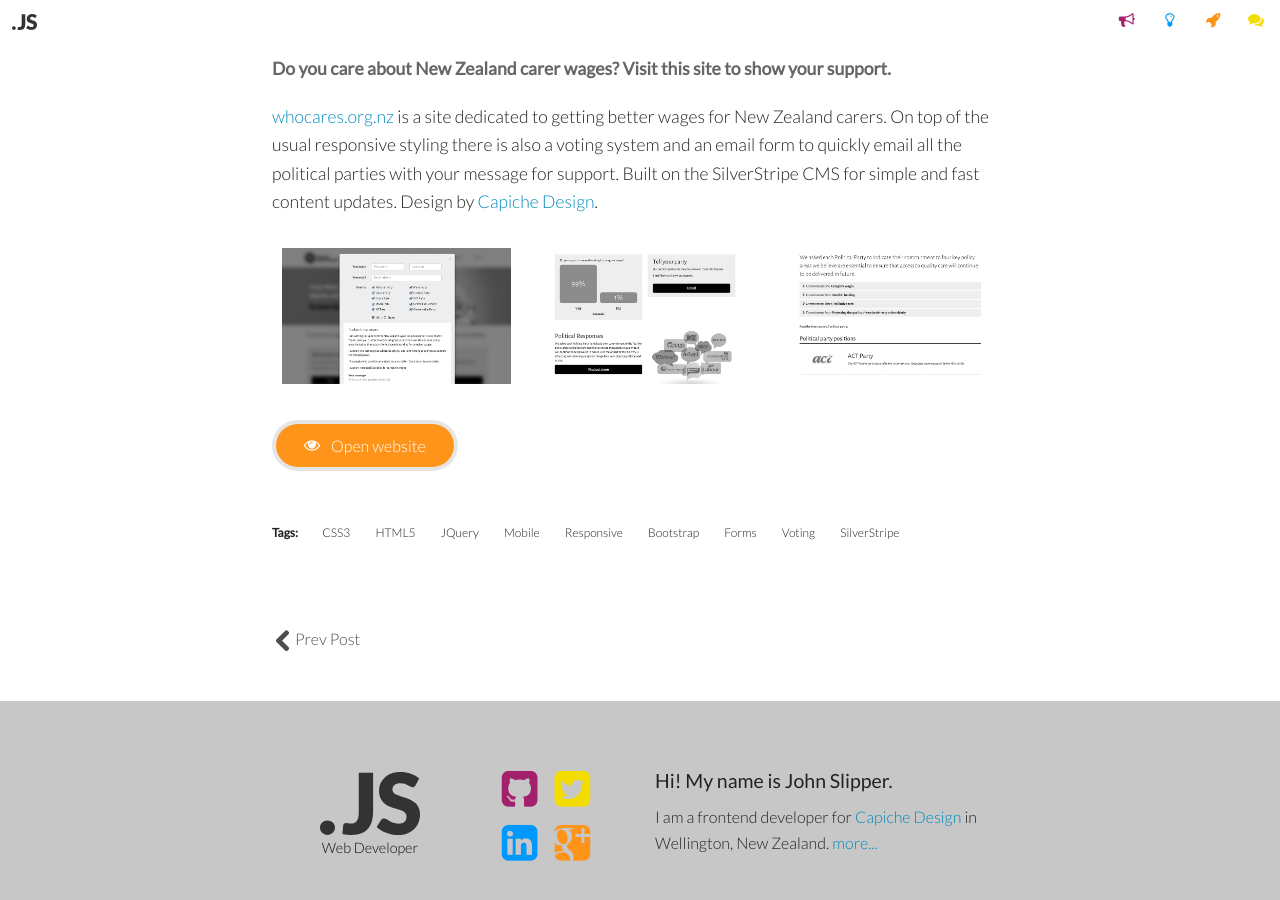
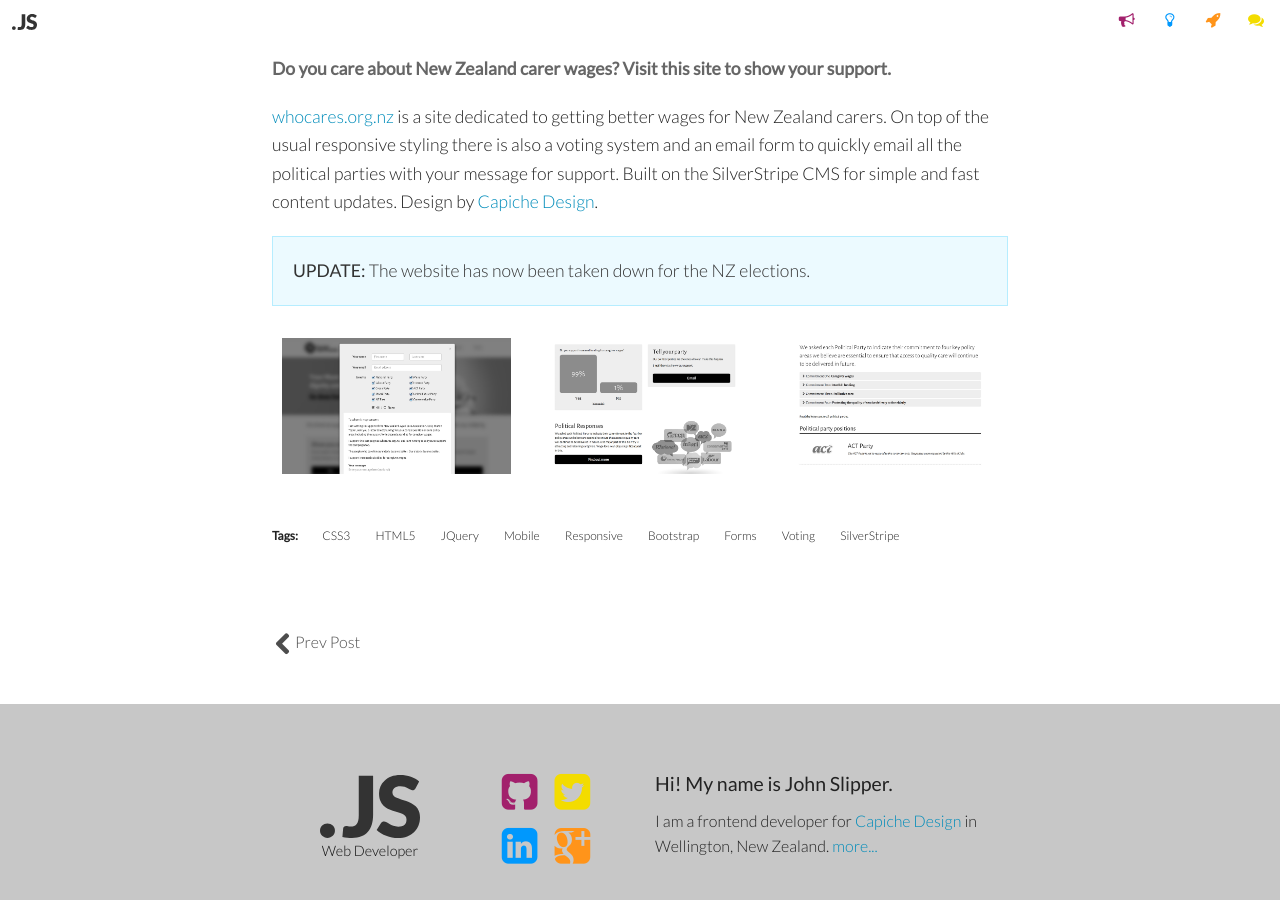
Before and after one commit to johnslipper/johnslipper.github.io, a Jekyll site: the page built from _posts/2014-08-04-who-cares-website.markdown, in a window 1280 px wide and 900 px high, scrolled down 549 px. Built offline with Jekyll 4.4.1, drawn with Linux system fonts in a browser that asks for light colours; Markdown is read by kramdown in place of the engine named in the settings.

Commit message:
Template Post Update support & Who Cares Website Removal

```diff
--- a/_includes/post.html
+++ b/_includes/post.html
@@ -21,6 +21,9 @@
         <time datetime="{{ page.date }}" title="{{ page.date | date_to_long_string }}">{{ page.date | date_to_string }}</time>
         <h2>{{ page.title }}</h2>
         {{ content }}
+        {% if page.update %}
+        <div class="panel callout"><p><strong>UPDATE:</strong> {{ page.update }}</p></div>
+        {% endif %}
         {% if page.gallery %}
         <ul class="small-block-grid-3 clearing-thumbs" data-clearing>
           {% for image in page.gallery %}
--- a/_posts/2014-08-04-who-cares-website.markdown
+++ b/_posts/2014-08-04-who-cares-website.markdown
@@ -36,7 +36,7 @@ gallery:
 	url: '/img/posts-full/who-cares-responses.jpg',
 	caption: 'Political party responses page'
 }
-link-website: 'http://www.whocares.org.nz'
+update: 'The website has now been taken down for the NZ elections.'
 ---
 
 Do you care about New Zealand carer wages? Visit this site to show your support.
```
